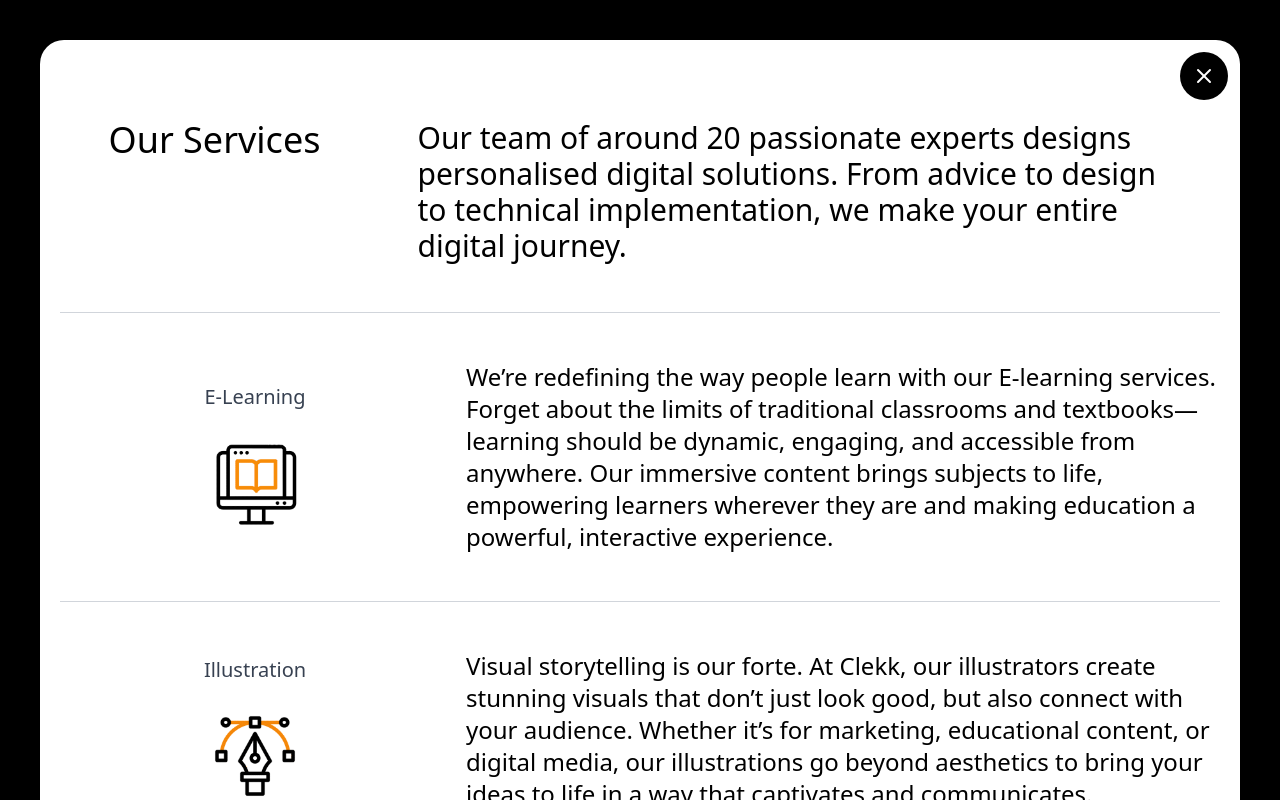
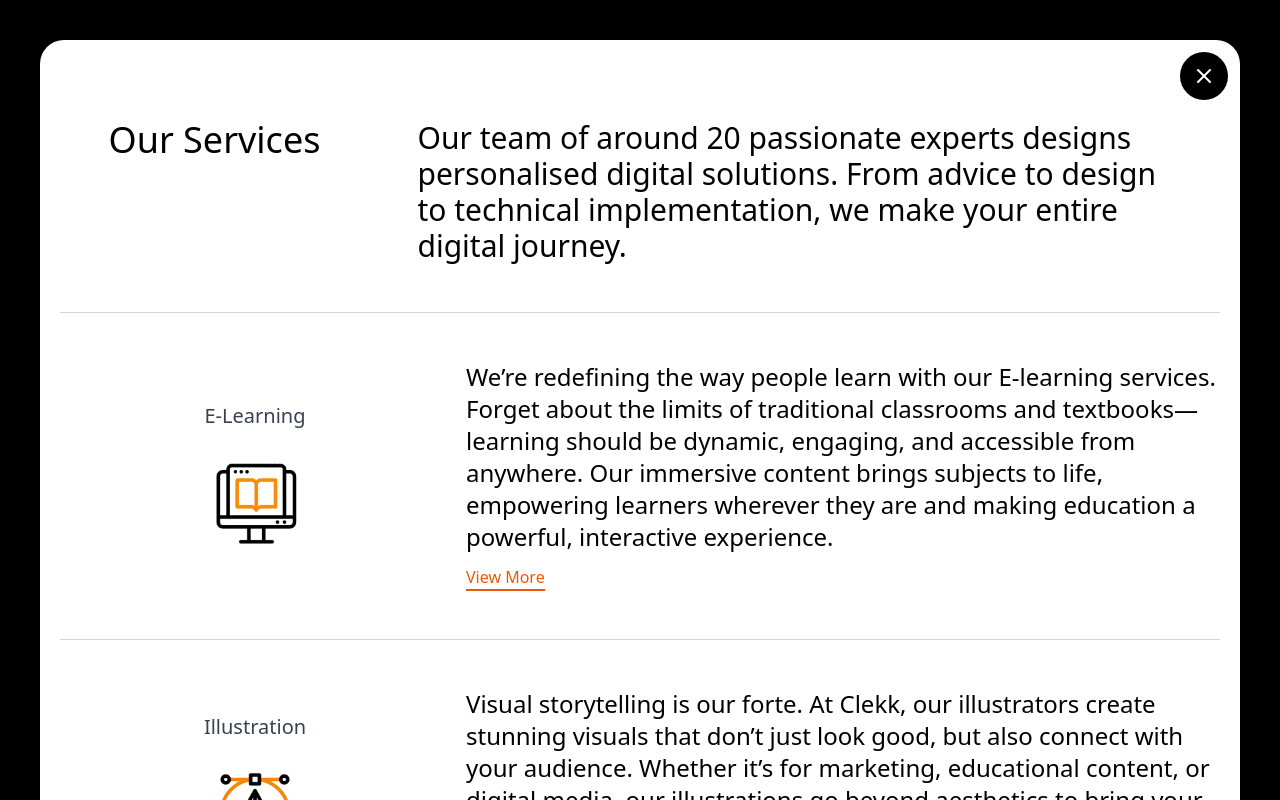
Before and after one commit to sah246ir/scroll-animated-landing-page, a React (Create React App) app: page /services in a window 1280 px wide. Built offline with nearby package versions, Linux system fonts and the light colour scheme.

Commit message:
feat: href prop

```diff
--- a/src/components/servicesPage/Service.tsx
+++ b/src/components/servicesPage/Service.tsx
@@ -1,11 +1,14 @@
 import React from 'react'
+import Button from '../buttons/Button'
+import { Link } from 'react-router-dom'
 
 interface PropTypes {
   title: string,
   description: string,
-  img: string
+  img: string,
+  href:string
 }
-const Service = ({ title, description, img }: PropTypes) => {
+const Service = ({ title, description, img ,href}: PropTypes) => {
   const immg = require(`../../media/services/${img}`)
   return (
     <div className="flex justify-around items-center gap-4 max-w-[1500px] m-auto  ">
@@ -13,9 +16,12 @@ const Service = ({ title, description, img }: PropTypes) => {
         <h1 className='text-xl  text-gray-700 font-medium'>{title}</h1>
         <img className='w-[7.5vw] h-full' src={immg} alt="" />
       </div>
-      <p className='w-[65%] text-2xl font-normal' style={{ height: '100%' }}>
-        {description}
-      </p>
+      <div className='w-[65%]'>
+        <p className=' text-2xl font-normal' style={{ height: '100%' }}>
+          {description}
+        </p>
+        <Link to={href}><Button className='mt-3 text-orange-600'>View More</Button></Link>
+      </div>
     </div>
 
 
--- a/src/page/Services.tsx
+++ b/src/page/Services.tsx
@@ -16,86 +16,78 @@ const Services = () => {
 
       <hr className='my-12 border-gray-300' />
 
-      <Link to="/services/e-learning">
       <Service
+        href="/services/e-learning"
         img='elearning1.gif'
         title='E-Learning'
         description="We’re redefining the way people learn with our E-learning services. Forget about the limits of traditional classrooms and textbooks—learning should be dynamic, engaging, and accessible from anywhere. Our immersive content brings subjects to life, empowering learners wherever they are and making education a powerful, interactive experience."
       />
-      </Link>
 
       <hr className='my-12 border-gray-300' />
 
-      <Link to="/services/illustration">
       <Service
+        href="/services/illustration"
         img='illustration1.gif'
         title='Illustration'
         description="Visual storytelling is our forte. At Clekk, our illustrators create stunning visuals that don’t just look good, but also connect with your audience. Whether it’s for marketing, educational content, or digital media, our illustrations go beyond aesthetics to bring your ideas to life in a way that captivates and communicates."
       />
-      </Link>
 
       <hr className='my-12 border-gray-300' />
 
-      <Link to="/services/animation">
       <Service
+        href="/services/animation"
         img='animation.gif'
         title='Animations'
         description="Why settle for static when you can make it move? Our animations take your ideas and transform them into dynamic, engaging visuals. From explaining complex concepts to telling compelling stories, our animations turn heads, grab attention, and make sure your message sticks."
       />
-      </Link>
 
       <hr className='my-12 border-gray-300' />
 
-      <Link to="/services/creative-design">
       <Service
+        href="/services/creative-design"
         img='creativedesign1.gif'
         title='Creative Design'
         description="Design is more than just making things look good—it’s about crafting a seamless experience. We design with precision, ensuring your content flows effortlessly and captures your audience’s attention. Whether it’s a book layout or a digital platform, we focus on delivering beauty and functionality in perfect balance."
       />
-      </Link>
 
       <hr className='my-12 border-gray-300' />
 
-      <Link to="/services/translation">
       <Service
+        href="/services/translation"
         img='translation03.gif'
         title='Translation'
         description="Language shouldn’t be a barrier to success, and with ClekkFlix’s expert translation services, it won’t be. Whether you’re a business looking to go global or need important documents translated, we ensure your message is perfectly understood across any language and culture."
       />
-      </Link>
 
       <hr className='my-12 border-gray-300' />
 
-      <Link to="/services/audio-video">
       <Service
+        href="/services/audio-video"
         img='audiovideo1.gif'
         title='Audio & Video'
         description="We bring your ideas to life through top-tier audio and video production. Our team knows how to take your vision and turn it into a polished product that resonates. Using cutting-edge equipment and creative flair, we produce content that not only stands out but also leaves a lasting impact on your audience."
       />
-      </Link>
 
       <hr className='my-12 border-gray-300' />
 
-      <Link to="/services/corporate-presentations">
       <Service
+        href="/services/corporate-presentations"
         img='corporatepresentation1.gif'
         title='Corporate Presentations'
         description="Presentations shouldn’t just convey information—they should inspire. At ClekkFlix, we design corporate presentations that do just that. We take your key messages and package them into compelling, visually engaging presentations that leave a strong, lasting impression on your audience."
       />
-      </Link>
 
       <hr className='my-12 border-gray-300' />
 
-      <Link to="/services/e-publishing">
       <Service
+        href="/services/e-publishing"
         img='epublishing1.gif'
         title='E-Publishing'
         description="Step into the future of storytelling with our E-publishing services. Books no longer need to be limited by physical pages. We bring stories to the digital realm, creating interactive, accessible experiences that readers can engage with anytime, anywhere. Your stories become limitless."
       />
-      </Link>
 
       <div className='w-[65%] float-right px-5 max-w-[1500px]'>
-        <p className='mt-24 text-gray-400 text-2xl'>
+        <p className='mt-24 text-orange-300 text-2xl'>
           At ClekkFlix, we don’t just deliver services; we partner with you to drive real digital transformation. Working with talented agencies and companies, we’re focused on making an impact where it matters most, your success.
         </p>
 
```
Lines whose indentation alone changed are shown as unchanged.
